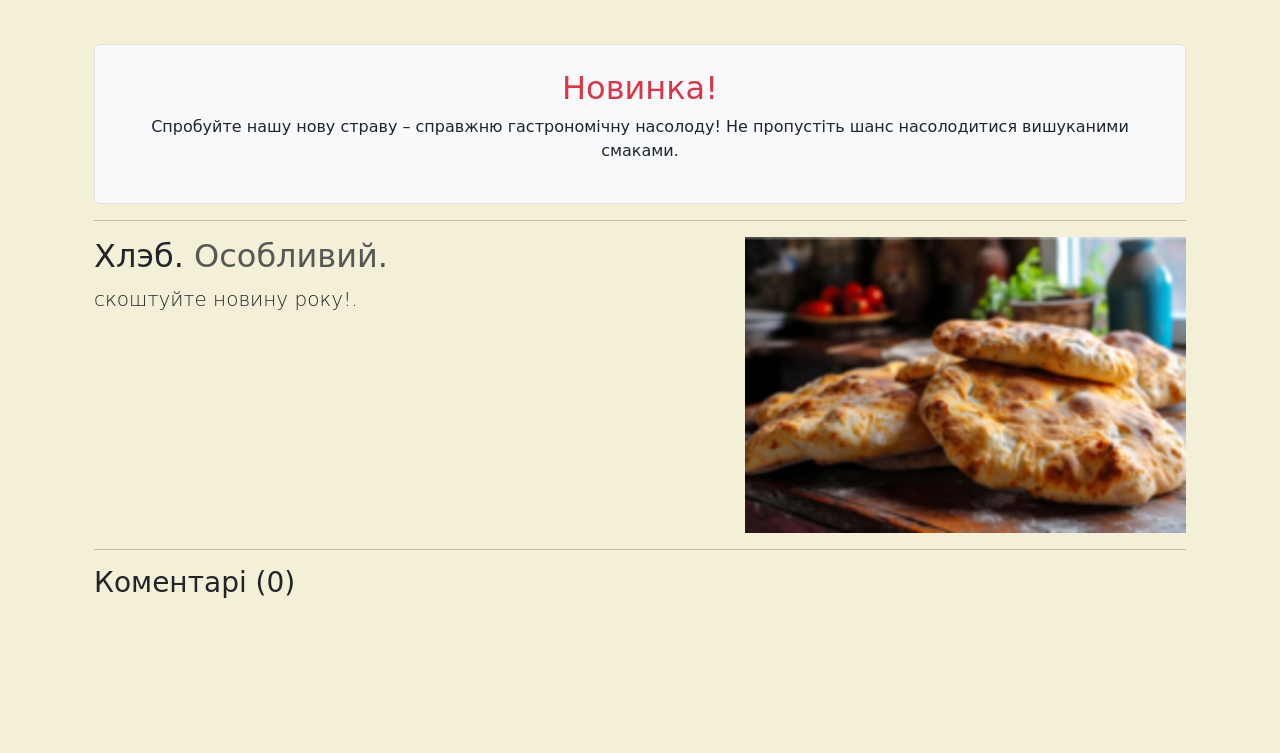
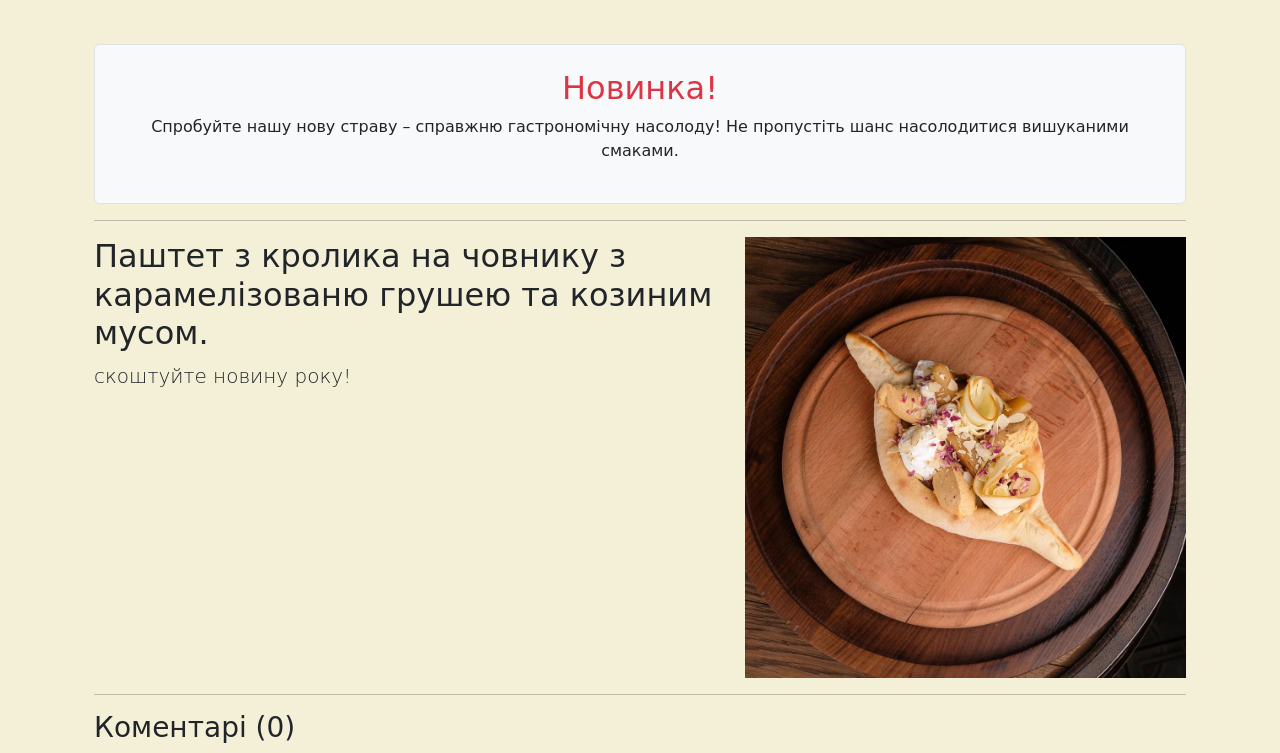
Before and after one commit to LEGENDA123698/sakartvelo, a Django app: page / in a window 1280 px wide. Shown: the part 638-1391 px from the top of the page. Before the commit the page ends 1236 px from the top, so only its background shows below. Run offline with Django 5.2, Linux system fonts and the light colour scheme; data that the repository does not hold is empty; some libraries are stand-ins or nearby versions.

Commit message:
first update

```diff
--- a/templates/main_html/main_screen.html
+++ b/templates/main_html/main_screen.html
@@ -93,11 +93,11 @@
 
     <div class="row featurette">
         <div class="col-md-7">
-          <h2 class="featurette-heading">Хлэб. <span class="text-muted">Особливий.</span></h2>
-          <p class="lead">скоштуйте новину року!.</p>
+          <h2 class="featurette-heading">Паштет з кролика на човнику з карамелізованю грушею та козиним мусом.</h2>
+          <p class="lead">скоштуйте новину року!</p>
         </div>
         <div class="col-md-5">
-          <img src="{% static 'img/95.jpg' %}" class="img-fluid featurette-image mx-auto" alt="Моё блюдо" width="500" height="500">
+          <img src="{% static 'img/iz-krolika-0.jpg' %}" class="img-fluid featurette-image mx-auto" alt="Моё блюдо" width="500" height="500">
         </div>
       </div>
 
```
Also changed, not shown: static/img/iz-krolika-0.jpg (added), static/img/saperavi-proc.jpg (added).
